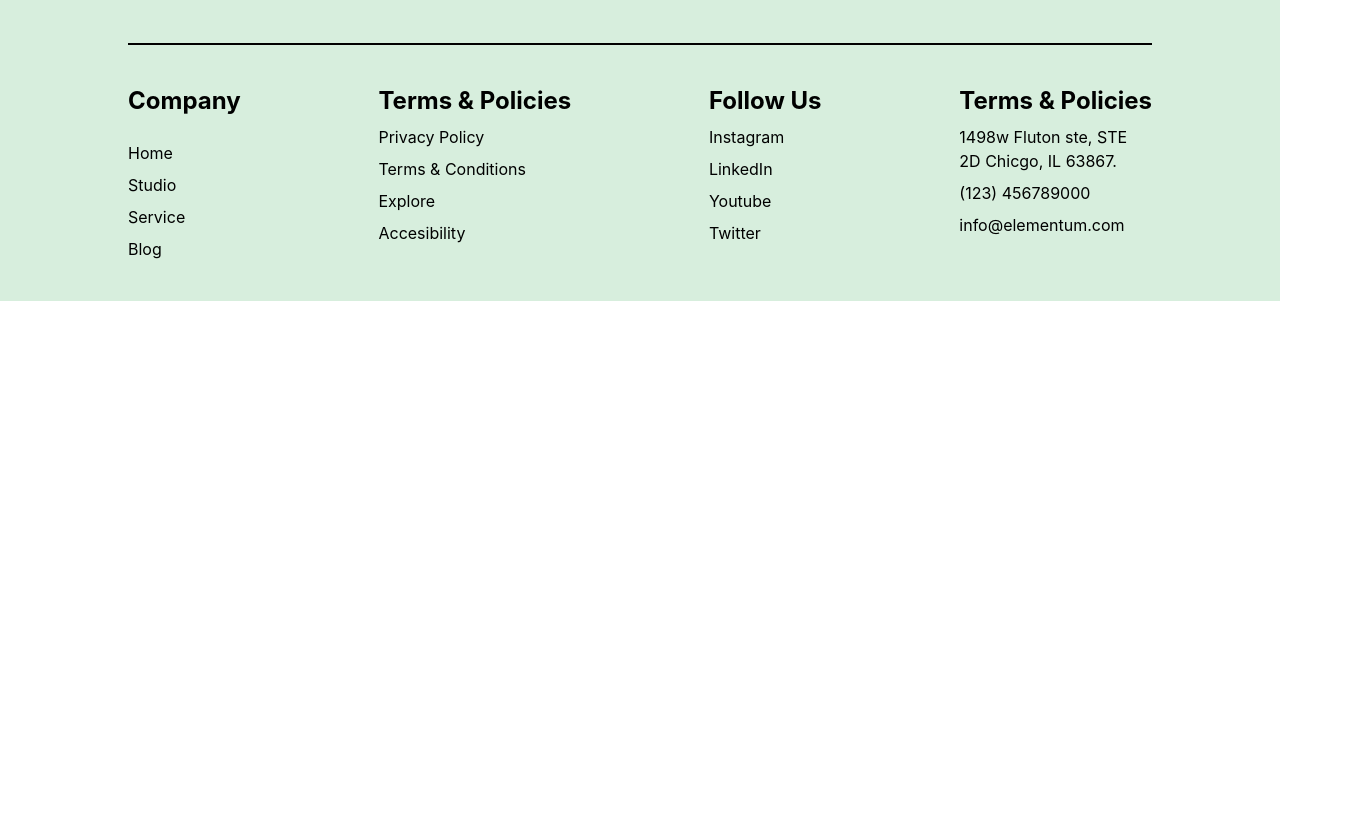
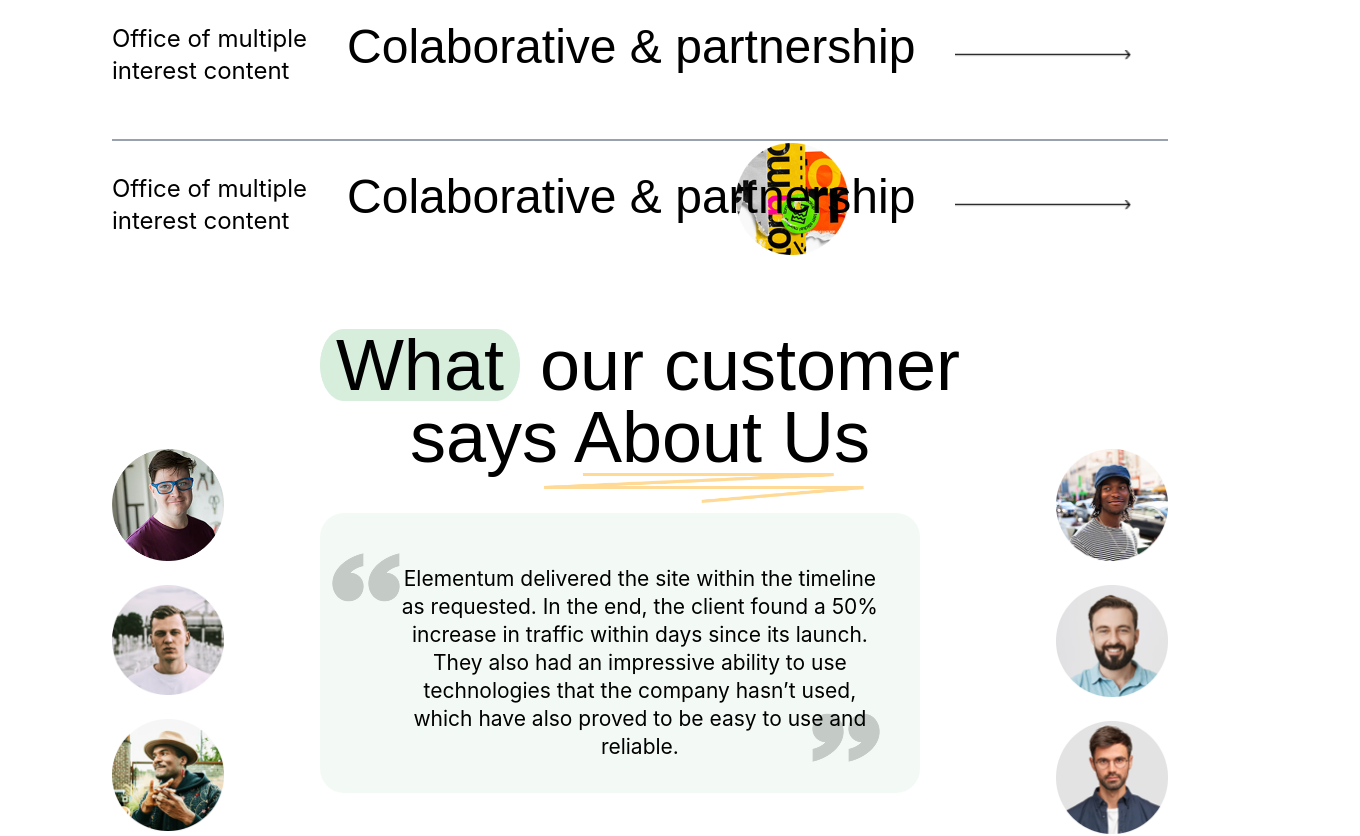
Before and after one commit to SY53-56/design-assignment, a React (Vite) app: page / in a window 1280 px wide. Shown: the part 2240-3076 px from the top of the page, 1360 px wide, since content can reach past the window. Before the commit the page ends 2541 px from the top, so only its background shows below. Built offline with nearby package versions, Linux system fonts and the light colour scheme; a web font is replaced by a local one.

Commit message:
make all section

```diff
--- a/src/App.jsx
+++ b/src/App.jsx
@@ -7,6 +7,8 @@ import Navbar from './componement/Navbar'
 import Hero from './componement/Hero'
 import Footer from './componement/Footer'
 import AboutSection from './componement/AboutSection'
+import FeaturesSection from './componement/FeaturesSection'
+import ReviewSection from './componement/ReviewSection'
 
 function App() {
   const [count, setCount] = useState(0)
@@ -17,6 +19,8 @@ function App() {
 <Navbar/>
 <Hero/>
 <AboutSection/>
+<FeaturesSection/>
+<ReviewSection/>
 <Footer/>
     </section>
     </>
--- /dev/null
+++ b/src/componement/FeaturesSection.jsx
@@ -0,0 +1,25 @@
+import React from 'react'
+import OfferSection from './OfferSection'
+import rectangle2 from "../assets/Rectangle 658.png";
+import Highlight from './Highlight';
+import vector2517 from "../assets/Vector 2517.png"
+import rectangle661 from "../assets/Rectangle 661.png"
+export default function FeaturesSection() {
+  return (
+    <section className='mt-30 relative px-6 lg:px-28'>
+        <h1 className='heading text-7xl'>What we <Highlight image={rectangle2} children="can "/><br/>
+offer you!</h1>
+<img className='absolute -top-48 -right-20 w-[800px]' src={vector2517} alt="" />
+
+<div className='flex flex-col relative gap-10 mt-10'>
+<OfferSection para={<p>Office of multiple <br/>
+interest content</p>} heading="Colaborative & partnership"/>
+<OfferSection para={<p>Office of multiple <br/>
+interest content</p>} heading="Colaborative & partnership"/>
+<OfferSection para={<p>Office of multiple <br/>
+interest content</p>} heading="Colaborative & partnership"/>
+<img className='absolute top-76 right-80 -z-40 w-28' src={rectangle661} alt="" />
+</div>
+    </section>
+  )
+}
--- /dev/null
+++ b/src/componement/OfferSection.jsx
@@ -0,0 +1,11 @@
+import React from 'react'
+import Arrow from "../assets/Arrow 4.png"
+export default function OfferSection({heading ,para}) {
+  return (
+    <div className='border-t-2 border-gray-400 py-3 flex gap-10'>
+   <p className='text-2xl mt-5'>{para}</p>
+   <h1 className='heading text-5xl mt-5'>{heading}</h1>
+   <img className='w-44 items-center object-contain mt-5' src={Arrow} alt="" />
+    </div>
+  )
+}
--- /dev/null
+++ b/src/componement/ReviewSection.jsx
@@ -0,0 +1,103 @@
+import React from 'react'
+import Highlight from './Highlight'
+import rectangle2 from "../assets/Rectangle 658.png";
+import vector from "../assets/Vector 5.png";
+import Inverted1 from '../assets/inverted comma 1.png'
+import Inverted2 from '../assets/inverted comma 4.png'
+import Ellipse255 from "../assets/Ellipse 255.png";
+import Ellipse256 from "../assets/Ellipse 256.png";
+import Ellipse257 from "../assets/Ellipse 257.png";
+import Ellipse258 from "../assets/Ellipse 258.png";
+import Ellipse259 from "../assets/Ellipse 259.png";
+import Ellipse260 from "../assets/Ellipse 260.png";
+import Ellipse261 from "../assets/Ellipse 261.png";
+import Ellipse262 from "../assets/Ellipse 262.png";
+import Ellipse263 from "../assets/Ellipse 263.png";
+import Ellipse268 from "../assets/Ellipse 268.png";
+
+export default function ReviewSection() {
+
+  const avatarsleft = [
+    { src: Ellipse268 ,className: "w-24 md:w-28"},
+    { src: Ellipse263, className: "w-24 md:w-28" },
+    { src: Ellipse262 , className: "w-24 md:w-28" },
+    { src: Ellipse261, className: "w-24 md:w-28" },
+  ];
+
+  const avatarsRight = [
+    { src: Ellipse260,className: "w-24 md:w-28" },
+    { src: Ellipse259, className: "w-24 md:w-28" },
+    { src: Ellipse257,className: "w-24 md:w-28" },
+    { src: Ellipse258,className: "w-24 md:w-28" },
+  ];
+
+  return (
+    <section className="px-6 lg:px-28 md:px-10 mt-20 flex flex-col lg:flex-row justify-between">
+
+      {/* LEFT AVATARS */}
+      <div className="flex flex-col gap-6 items-center mt-30 lg:items-end">
+
+        {avatarsleft.map((img, i) => (
+          <img
+            key={i}
+            src={img.src}
+            className={img.className}
+            alt=""
+          />
+        ))}
+
+      </div>
+
+      {/* CENTER CONTENT */}
+      <div className="relative max-w-4xl text-center">
+
+        <h1 className="heading text-4xl md:text-6xl lg:text-7xl">
+          <Highlight image={rectangle2} children="What" /> our customer <br />
+          says About Us
+        </h1>
+
+        <img
+          className="absolute top-20 md:top-36 right-0 md:right-24 w-40 md:w-80 opacity-60"
+          src={vector}
+          alt=""
+        />
+
+        {/* TESTIMONIAL BOX */}
+        <div className="px-10 w-[600px] md:px-10 relative py-6 md:py-8 mt-10 bg-[#D7EEDD4D] rounded-3xl text-left">
+
+          <div className="flex absolute top-10 left-3 gap-1">
+            <img className="w-16" src={Inverted1} alt="" className="w-6 md:w-8" />
+            <img className="w-20" src={Inverted1} alt="" className="w-6 md:w-8" />
+          </div>
+
+          <p className="text-3xl leading-7 text-center md:text-[21px] ml-10 mt-5">
+            Elementum delivered the site within the timeline as requested. In the end, the client found a 50%
+            increase in traffic within days since its launch. They also had an impressive ability to use technologies
+            that the company hasn’t used, which have also proved to be easy to use and reliable.
+          </p>
+          <div className="flex absolute top-50 right-10 gap-1">
+            <img className="w-16" src={Inverted2} alt="" className="w-6 md:w-8" />
+            <img className="w-20" src={Inverted2} alt="" className="w-6 md:w-8" />
+          </div>
+
+        </div>
+
+      </div>
+
+      {/* RIGHT AVATARS */}
+      <div className="flex flex-col mt-30 gap-6 items-center lg:items-start">
+
+        {avatarsRight.map((img, i) => (
+          <img
+            key={i}
+            src={img.src}
+            className={img.className}
+            alt=""
+          />
+        ))}
+
+      </div>
+
+    </section>
+  )
+}
```
